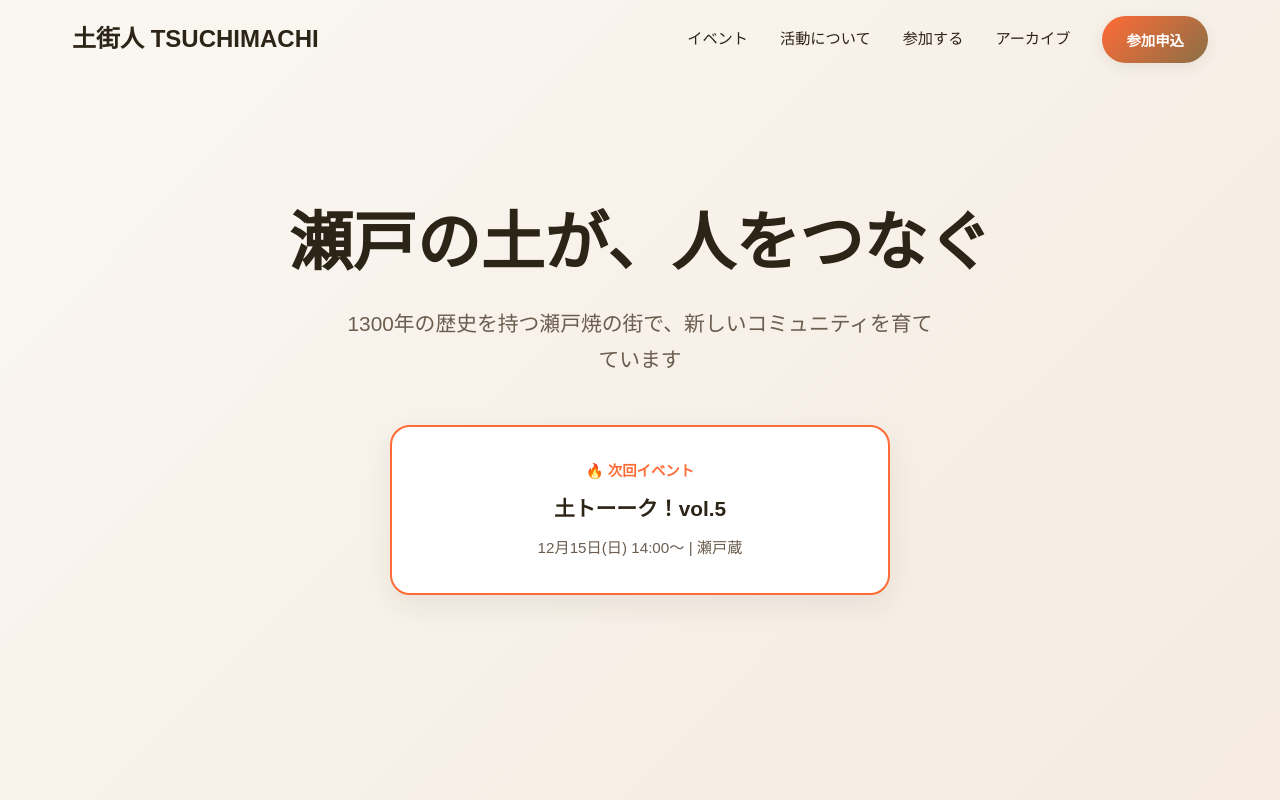
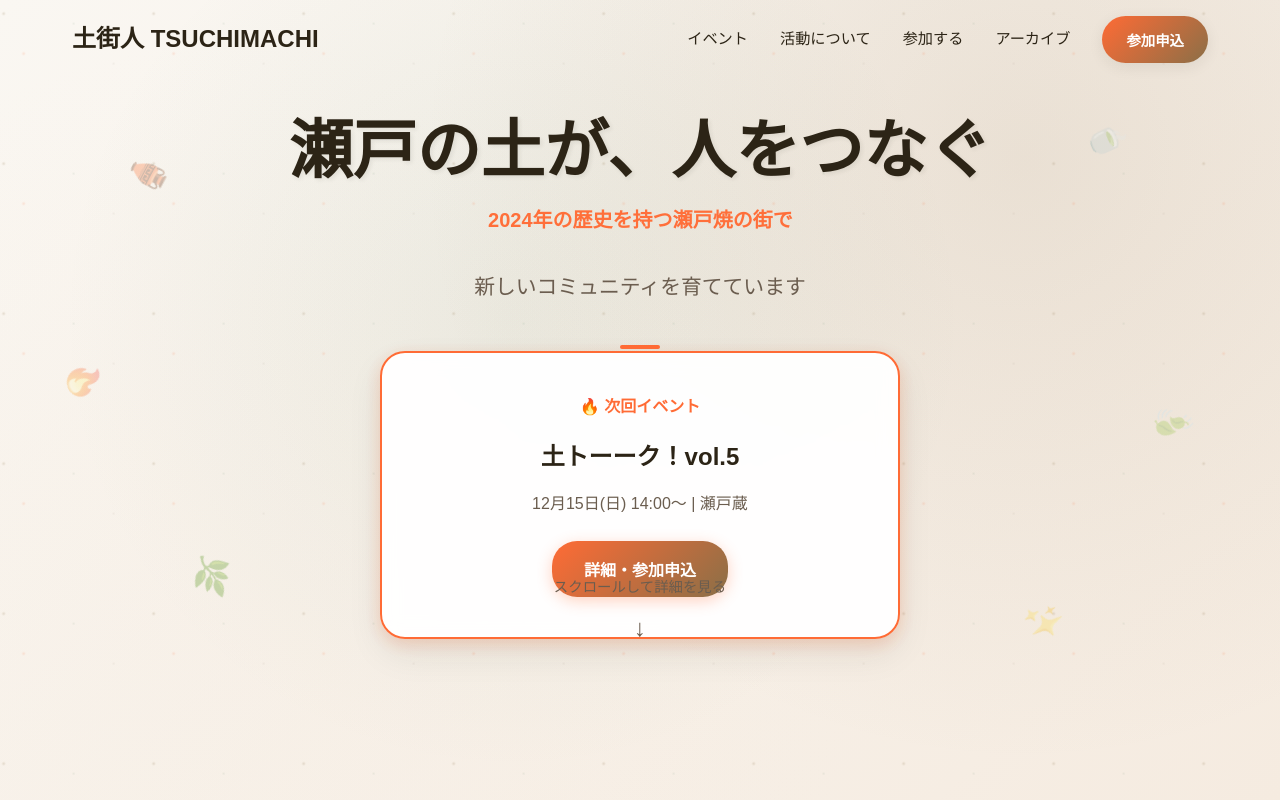
Before and after one commit to takehidesawada/tsuchimachi-base, a Next.js app: page / in a window 1280 px wide. Shown: the top 800 px of the page. Built offline with nearby package versions, Linux system fonts and the light colour scheme.

Commit message:
Update page.js

```diff
--- a/app/page.js
+++ b/app/page.js
@@ -22,6 +22,7 @@ export default function Home() {
   const [selectedYear, setSelectedYear] = useState('all');
   const [selectedCategory, setSelectedCategory] = useState('all');
   const [selectedEvent, setSelectedEvent] = useState(null);
+  const [currentYear, setCurrentYear] = useState(1300);
 
   useEffect(() => {
     const handleScroll = () => {
@@ -47,8 +48,34 @@ export default function Home() {
       return () => observer.disconnect();
     };
 
+    // カウントアップアニメーション
+    const countUpAnimation = () => {
+      const duration = 3000; // 3秒
+      const startTime = Date.now();
+      const startYear = 1300;
+      const endYear = 2024;
+
+      const animate = () => {
+        const elapsed = Date.now() - startTime;
+        const progress = Math.min(elapsed / duration, 1);
+        const easeOutQuart = 1 - Math.pow(1 - progress, 4);
+        const year = Math.floor(startYear + (endYear - startYear) * easeOutQuart);
+
+        setCurrentYear(year);
+
+        if (progress < 1) {
+          requestAnimationFrame(animate);
+        }
+      };
+
+      setTimeout(() => {
+        requestAnimationFrame(animate);
+      }, 1000); // 1秒後に開始
+    };
+
     window.addEventListener('scroll', handleScroll);
     const cleanup = observeElements();
+    countUpAnimation();
 
     return () => {
       window.removeEventListener('scroll', handleScroll);
@@ -350,68 +377,199 @@ export default function Home() {
       {/* Hero Section */}
       <section style={{
         minHeight: '100vh',
-        background: `linear-gradient(135deg, ${colors.primaryLight} 0%, ${colors.surfaceWarm} 100%)`,
+        position: 'relative',
         display: 'flex',
         alignItems: 'center',
         justifyContent: 'center',
         padding: '2rem',
-        position: 'relative'
+        overflow: 'hidden'
       }}>
+        {/* Background Layer */}
         <div style={{
-          maxWidth: '800px',
+          position: 'absolute',
+          inset: 0,
+          background: `
+            radial-gradient(circle at 20% 80%, ${colors.surfaceWarm}40 0%, transparent 50%),
+            radial-gradient(circle at 80% 20%, ${colors.accentEarth}20 0%, transparent 50%),
+            radial-gradient(circle at 40% 40%, ${colors.accentGlaze}15 0%, transparent 50%),
+            linear-gradient(135deg, ${colors.primaryLight} 0%, ${colors.surfaceWarm} 100%)
+          `
+        }} />
+
+        {/* Floating Pottery Elements */}
+        <div style={{
+          position: 'absolute',
+          inset: 0,
+          pointerEvents: 'none'
+        }}>
+          {[
+            { emoji: '🏺', x: '10%', y: '20%', delay: '0s', duration: '20s' },
+            { emoji: '🍵', x: '85%', y: '15%', delay: '2s', duration: '25s' },
+            { emoji: '🌿', x: '15%', y: '70%', delay: '1s', duration: '18s' },
+            { emoji: '✨', x: '80%', y: '75%', delay: '3s', duration: '22s' },
+            { emoji: '🔥', x: '5%', y: '45%', delay: '1.5s', duration: '30s' },
+            { emoji: '🍃', x: '90%', y: '50%', delay: '2.5s', duration: '28s' }
+          ].map((item, index) => (
+            <div key={index} style={{
+              position: 'absolute',
+              left: item.x,
+              top: item.y,
+              fontSize: '2rem',
+              opacity: '0.3',
+              animation: `float ${item.duration} infinite linear`,
+              animationDelay: item.delay
+            }}>
+              {item.emoji}
+            </div>
+          ))}
+        </div>
+
+        {/* Particle Effect */}
+        <div style={{
+          position: 'absolute',
+          inset: 0,
+          background: `
+            radial-gradient(2px 2px at 20px 30px, ${colors.accentEarth}40, transparent),
+            radial-gradient(2px 2px at 40px 70px, ${colors.accentFlame}30, transparent),
+            radial-gradient(1px 1px at 90px 40px, ${colors.accentGlaze}40, transparent),
+            radial-gradient(1px 1px at 130px 80px, ${colors.textSecondary}30, transparent)
+          `,
+          backgroundSize: '150px 150px',
+          animation: 'particleMove 60s linear infinite'
+        }} />
+
+        <div style={{
+          maxWidth: '900px',
           textAlign: 'center',
+          position: 'relative',
+          zIndex: 2
+        }} id="hero" data-animate>
+          <div style={{
             animation: visibleSections.has('hero') ? 'fadeInUp 1s ease' : 'none'
-        }} id="hero" data-animate>
+          }}>
             <h1 style={{
               fontSize: 'clamp(2.5rem, 5vw, 4rem)',
               fontWeight: 'bold',
-            marginBottom: '1.5rem',
+              marginBottom: '1rem',
               color: colors.primaryDark,
-            lineHeight: '1.2'
+              lineHeight: '1.2',
+              textShadow: `2px 2px 4px ${colors.shadowSoft}`
             }}>
               瀬戸の土が、人をつなぐ
             </h1>
+
+            {/* Year Counter */}
+            <div style={{
+              fontSize: 'clamp(1rem, 2vw, 1.2rem)',
+              color: colors.accentFlame,
+              marginBottom: '2rem',
+              fontWeight: 'bold',
+              animation: 'pulse 2s infinite'
+            }}>
+              {currentYear}年の歴史を持つ瀬戸焼の街で
+            </div>
 
             <p style={{
               fontSize: 'clamp(1.1rem, 2vw, 1.3rem)',
               color: colors.textSecondary,
               marginBottom: '3rem',
               maxWidth: '600px',
-            margin: '0 auto 3rem'
+              margin: '0 auto 3rem',
+              lineHeight: '1.6'
             }}>
-            1300年の歴史を持つ瀬戸焼の街で、新しいコミュニティを育てています
+              新しいコミュニティを育てています
             </p>
 
             <div style={{
-            background: 'white',
-            borderRadius: '20px',
-            padding: '2rem',
-            boxShadow: `0 10px 30px ${colors.shadowSoft}`,
-            maxWidth: '500px',
-            margin: '0 auto',
-            border: `2px solid ${colors.accentFlame}`
+              background: 'rgba(255, 255, 255, 0.95)',
+              backdropFilter: 'blur(10px)',
+              borderRadius: '25px',
+              padding: '2.5rem',
+              boxShadow: `0 15px 35px ${colors.shadowSoft}, 0 5px 15px rgba(255, 107, 53, 0.2)`,
+              maxWidth: '520px',
+              margin: '0 auto 3rem',
+              border: `2px solid ${colors.accentFlame}`,
+              position: 'relative',
+              animation: 'glow 3s ease-in-out infinite alternate'
             }}>
+              {/* Corner decorations */}
+              <div style={{
+                position: 'absolute',
+                top: '-8px',
+                left: '50%',
+                transform: 'translateX(-50%)',
+                width: '40px',
+                height: '4px',
+                background: colors.accentFlame,
+                borderRadius: '2px'
+              }} />
+
               <div style={{
                 color: colors.accentFlame,
-              fontSize: '0.9rem',
+                fontSize: '1rem',
                 fontWeight: 'bold',
-              marginBottom: '0.5rem'
+                marginBottom: '1rem',
+                display: 'flex',
+                alignItems: 'center',
+                justifyContent: 'center',
+                gap: '0.5rem'
               }}>
                 🔥 次回イベント
               </div>
               <h3 style={{
-              fontSize: '1.3rem',
-              marginBottom: '0.5rem',
-              color: colors.primaryDark
+                fontSize: '1.5rem',
+                marginBottom: '0.8rem',
+                color: colors.primaryDark,
+                fontWeight: 'bold'
               }}>
                 土トーーク！vol.5
               </h3>
               <p style={{
                 color: colors.textSecondary,
-              fontSize: '0.95rem'
+                fontSize: '1rem',
+                marginBottom: '1.5rem'
               }}>
                 12月15日(日) 14:00〜 | 瀬戸蔵
               </p>
+              <button style={{
+                background: `linear-gradient(135deg, ${colors.accentFlame}, ${colors.accentEarth})`,
+                color: 'white',
+                border: 'none',
+                padding: '1rem 2rem',
+                borderRadius: '25px',
+                fontSize: '1rem',
+                fontWeight: 'bold',
+                cursor: 'pointer',
+                transition: 'all 0.3s ease',
+                boxShadow: `0 4px 15px rgba(255, 107, 53, 0.3)`
+              }}
+              onMouseEnter={(e) => {
+                e.target.style.transform = 'translateY(-3px)';
+                e.target.style.boxShadow = `0 8px 25px rgba(255, 107, 53, 0.4)`;
+              }}
+              onMouseLeave={(e) => {
+                e.target.style.transform = 'translateY(0)';
+                e.target.style.boxShadow = `0 4px 15px rgba(255, 107, 53, 0.3)`;
+              }}>
+                詳細・参加申込
+              </button>
+            </div>
+
+            {/* Scroll Indicator */}
+            <div style={{
+              position: 'absolute',
+              bottom: '2rem',
+              left: '50%',
+              transform: 'translateX(-50%)',
+              color: colors.textSecondary,
+              textAlign: 'center',
+              animation: 'bounce 2s infinite'
+            }}>
+              <div style={{ marginBottom: '0.5rem', fontSize: '0.9rem' }}>
+                スクロールして詳細を見る
+              </div>
+              <div style={{ fontSize: '1.5rem' }}>↓</div>
+            </div>
           </div>
         </div>
       </section>
@@ -1336,6 +1494,58 @@ export default function Home() {
           }
         }
 
+        @keyframes float {
+          0%, 100% {
+            transform: translateY(0px) rotate(0deg);
+            opacity: 0.2;
+          }
+          50% {
+            transform: translateY(-20px) rotate(180deg);
+            opacity: 0.4;
+          }
+        }
+
+        @keyframes particleMove {
+          0% {
+            transform: translateX(0) translateY(0);
+          }
+          100% {
+            transform: translateX(-150px) translateY(-150px);
+          }
+        }
+
+        @keyframes pulse {
+          0%, 100% {
+            opacity: 0.8;
+            transform: scale(1);
+          }
+          50% {
+            opacity: 1;
+            transform: scale(1.05);
+          }
+        }
+
+        @keyframes glow {
+          0% {
+            box-shadow: 0 15px 35px ${colors.shadowSoft}, 0 5px 15px rgba(255, 107, 53, 0.2);
+          }
+          100% {
+            box-shadow: 0 20px 40px ${colors.shadowSoft}, 0 8px 25px rgba(255, 107, 53, 0.4);
+          }
+        }
+
+        @keyframes bounce {
+          0%, 20%, 50%, 80%, 100% {
+            transform: translateY(0) translateX(-50%);
+          }
+          40% {
+            transform: translateY(-10px) translateX(-50%);
+          }
+          60% {
+            transform: translateY(-5px) translateX(-50%);
+          }
+        }
+
         @media (max-width: 768px) {
           nav {
             display: none !important;
```
Lines whose indentation alone changed are shown as unchanged.
